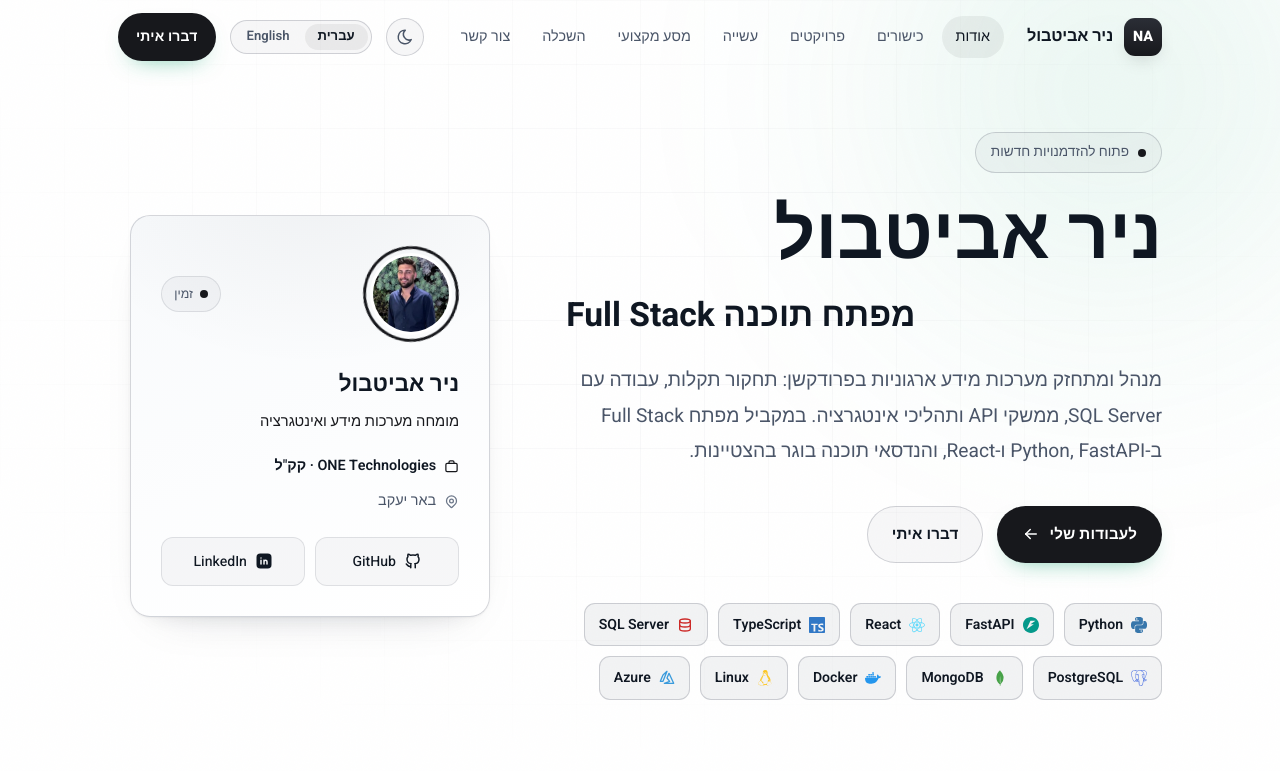
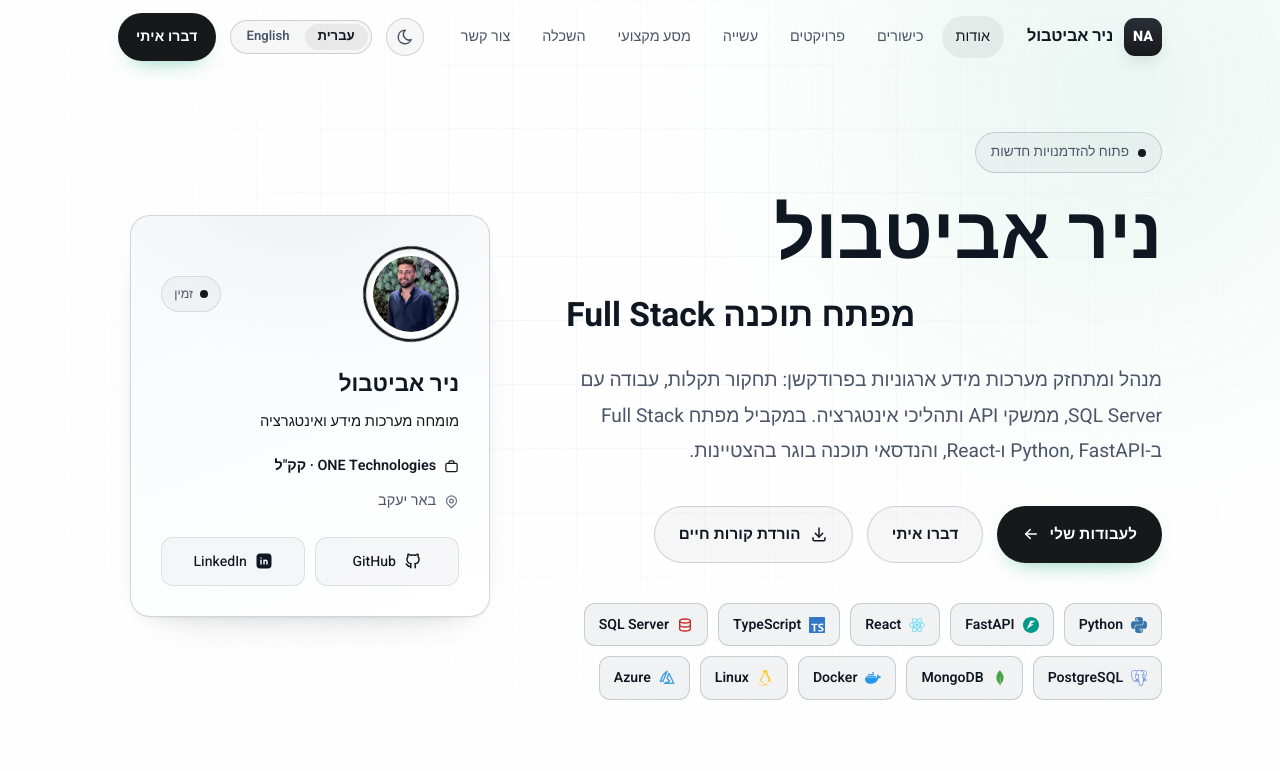
Before and after one commit to nirab96Developer/nir-avitbul-portfolio, a React (Vite) app: page / in a window 1280 px wide. Shown: the top 771 px of the page. Built offline with nearby package versions, Linux system fonts and the light colour scheme.

Commit message:
Add downloadable CV (PDF) with Download CV buttons in hero and contact

```diff
--- a/src/components/Contact.tsx
+++ b/src/components/Contact.tsx
@@ -6,6 +6,7 @@ import {
   TbMail,
   TbMapPin,
   TbPhone,
+  TbDownload,
 } from "react-icons/tb";
 import { PROFILE } from "../data/content";
 import { useLang } from "../i18n/LanguageContext";
@@ -56,6 +57,13 @@ export default function Contact() {
               <TbBrandWhatsapp size={20} /> {t(UI.whatsapp)}
             </a>
             <a
+              href={PROFILE.cv}
+              download="Nir-Avitbul-CV.pdf"
+              className="btn btn--ghost"
+            >
+              <TbDownload size={19} /> {t(UI.downloadCv)}
+            </a>
+            <a
               href={PROFILE.github}
               target="_blank"
               rel="noreferrer noopener"
--- a/src/components/Hero.tsx
+++ b/src/components/Hero.tsx
@@ -5,6 +5,7 @@ import {
   TbBrandLinkedinFilled,
   TbMapPin,
   TbBriefcase2,
+  TbDownload,
 } from "react-icons/tb";
 import { PROFILE, HERO_STATS, HERO_TECH, HERO_DISCIPLINES } from "../data/content";
 import { useLang } from "../i18n/LanguageContext";
@@ -70,6 +71,13 @@ export default function Hero() {
               </a>
               <a href="#contact" className="btn btn--ghost">
                 {t(UI.getInTouch)}
+              </a>
+              <a
+                href={PROFILE.cv}
+                download="Nir-Avitbul-CV.pdf"
+                className="btn btn--ghost"
+              >
+                <TbDownload size={18} /> {t(UI.downloadCv)}
               </a>
             </div>
 
--- a/src/data/content.ts
+++ b/src/data/content.ts
@@ -22,6 +22,7 @@ export const PROFILE = {
   location: { he: "באר יעקב", en: "Beer Yaakov, Israel" },
   availability: { he: "פתוח להזדמנויות חדשות", en: "Open to new opportunities" },
   email: "avitbulnir@gmail.com",
+  cv: "/Nir-Avitbul-CV.pdf",
   phone: "053-529-3308",
   phoneTel: "+972535293308",
   phoneWa: "972535293308",
--- a/src/i18n/strings.ts
+++ b/src/i18n/strings.ts
@@ -75,6 +75,7 @@ export const ABOUT = {
 
 export const UI: Record<string, Loc> = {
   viewMyWork: { he: "לעבודות שלי", en: "View my work" },
+  downloadCv: { he: "הורדת קורות חיים", en: "Download CV" },
   getInTouch: { he: "דברו איתי", en: "Get in touch" },
   scroll: { he: "גלילה", en: "Scroll" },
   available: { he: "זמין", en: "Available" },
```
Also changed, not shown: 1 other file (tests, documents, lock files or other folders).
